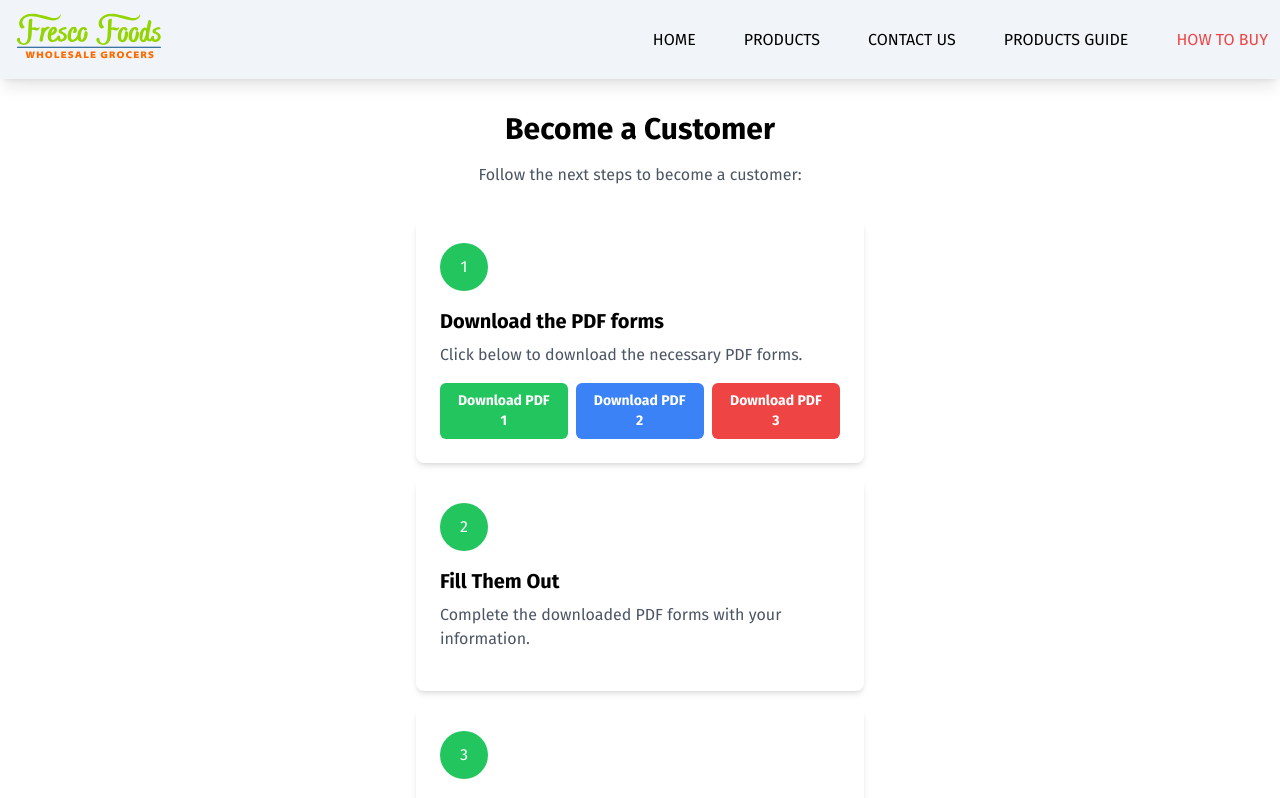
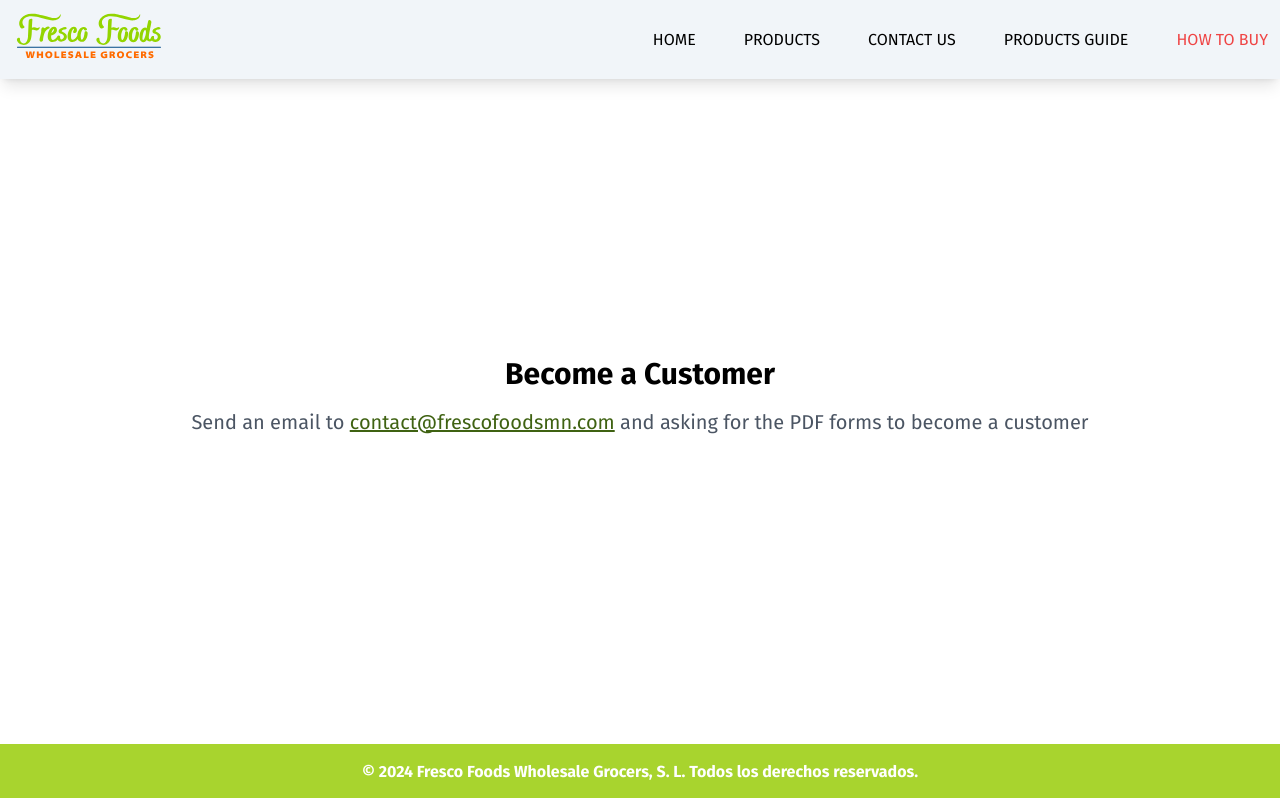
Before and after one commit to Jamova01/FrescoFoods-Website, a Next.js app: page /how-to-buy in a window 1280 px wide. Shown: the top 798 px of the page. Built offline with nearby package versions, Linux system fonts and the light colour scheme; no server answers; the database is empty.

Commit message:
Removing the pdf

```diff
--- a/app/how-to-buy/page.tsx
+++ b/app/how-to-buy/page.tsx
@@ -1,16 +1,14 @@
-import { StepCard } from "components/StepCard";
-
 export default function HowToBuy() {
   return (
     <div className="container mx-auto py-8">
       <div className="text-center">
         <h1 className="text-3xl font-bold mb-4">Become a Customer</h1>
-        <p className="text-gray-600 mb-8">
-          Follow the next steps to become a customer:
+        <p className="text-xl text-gray-600 mb-8">
+          Send an email to <span className="text-lime-800 underline">contact@frescofoodsmn.com</span>  and asking for the PDF
+          forms to become a customer{" "}
         </p>
       </div>
-
-      <div className="flex flex-col items-center space-y-4">
+      {/* <div className="flex flex-col items-center space-y-4">
         <StepCard
           stepNumber={1}
           stepText="Download the PDF forms"
@@ -32,7 +30,7 @@ export default function HowToBuy() {
           stepText="Send Documents"
           description="Scan the completed documents and send them to contact@frescofoodsmn.com."
         />
-      </div>
+      </div> */}
     </div>
   );
 }
```
